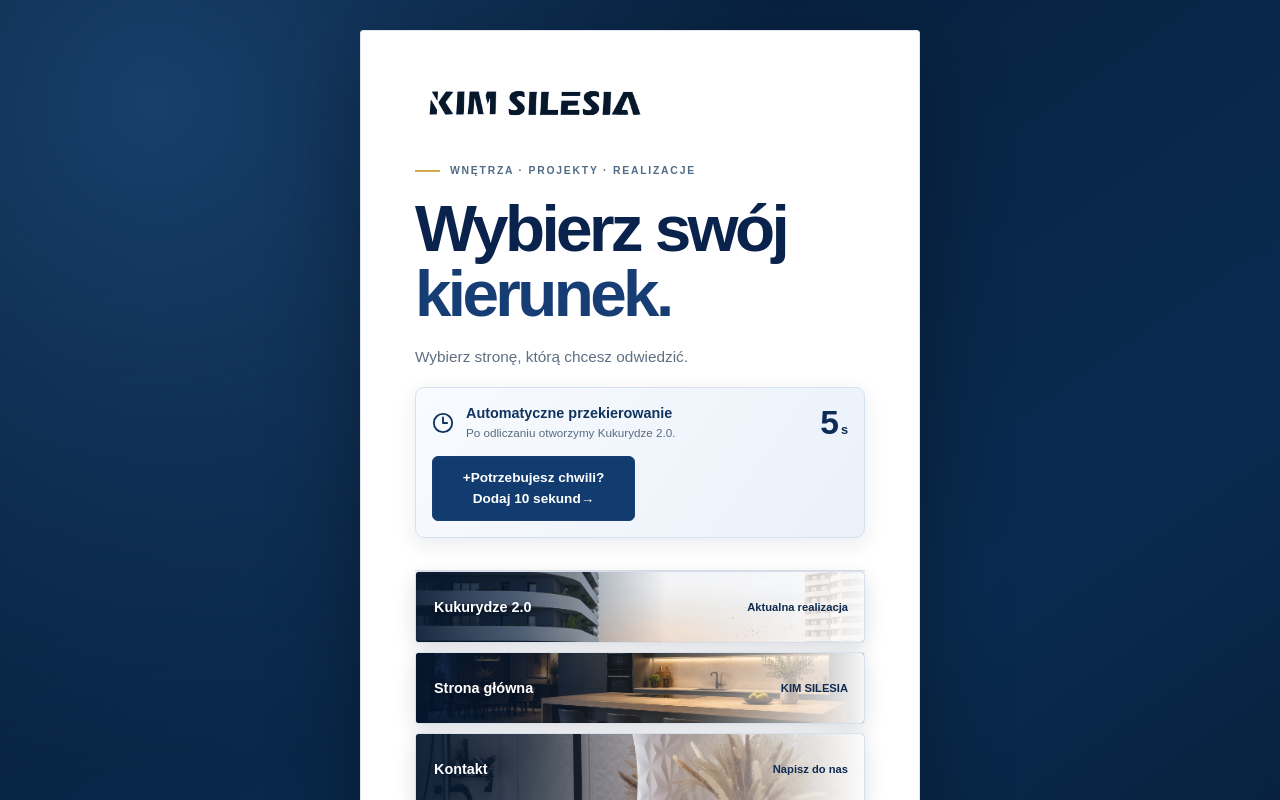
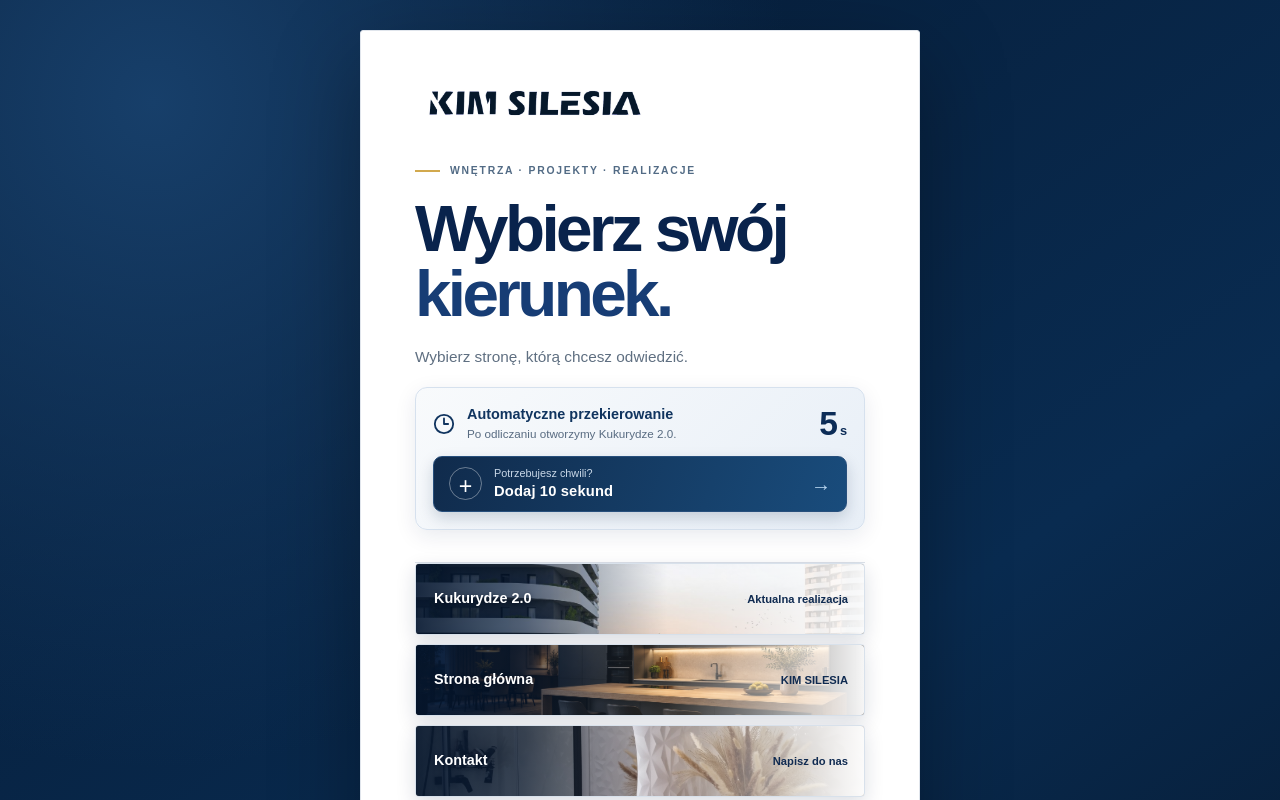
Before and after one commit to KiMsilesia/home, a Next.js app: page /home/qr in a window 1280 px wide. Shown: the top 800 px of the page. Built offline with nearby package versions, Linux system fonts and the light colour scheme; a web font is replaced by a local one.

Commit message:
Polish single +10 seconds QR timer button styling

```diff
--- a/app/qr/qr-social.css
+++ b/app/qr/qr-social.css
@@ -255,3 +255,20 @@
 .qr-social-grid>.qr-social-tile:nth-child(2) svg{color:#a7cdfa!important}
 .qr-social-grid>.qr-social-tile:nth-child(3) svg{color:#ffafb1!important}
 .qr-social-grid>.qr-social-tile:hover{transform:translateY(-2px)!important;box-shadow:0 14px 28px rgba(6,20,43,.3)!important}
+
+/* Odliczanie QR: jeden elegancki przycisk wydłużenia czasu */
+.qr-timer-panel{border-radius:12px;background:linear-gradient(135deg,#f8fafc 0%,#e8eff7 100%);padding:17px!important}
+.qr-timer-actions{display:block!important;margin-top:13px!important}
+.qr-timer-actions button{
+ width:100%;min-height:56px;display:flex;align-items:center;justify-content:flex-start;
+ gap:12px;padding:10px 15px!important;border:1px solid #274f7c!important;
+ border-radius:9px!important;background:linear-gradient(110deg,#102b4c,#194c7c)!important;
+ color:#fff!important;text-align:left;box-shadow:0 6px 15px rgba(10,37,70,.18);
+ transition:transform .2s ease,box-shadow .2s ease,filter .2s ease;
+}
+.qr-timer-actions button:hover{transform:translateY(-1px);box-shadow:0 9px 20px rgba(10,37,70,.25)}
+.qr-timer-actions button>span:nth-child(2){display:flex;flex-direction:column;gap:2px;font-size:.68rem;line-height:1.25;font-weight:400;color:#c9d8e8}
+.qr-timer-actions button>span:nth-child(2) strong{font-size:.92rem;color:#fff;letter-spacing:.01em;font-weight:750}
+.qr-timer-plus{display:grid;place-items:center;width:33px;height:33px;flex:0 0 33px;border:1px solid rgba(255,255,255,.38);border-radius:50%;font-size:1.45rem;font-weight:400;color:#fff}
+.qr-timer-arrow{margin-left:auto;font-size:1.25rem;font-weight:400;color:#b9d6f0}
+@media(prefers-reduced-motion:reduce){.qr-timer-actions button{transition:none}.qr-timer-actions button:hover{transform:none}}
```
